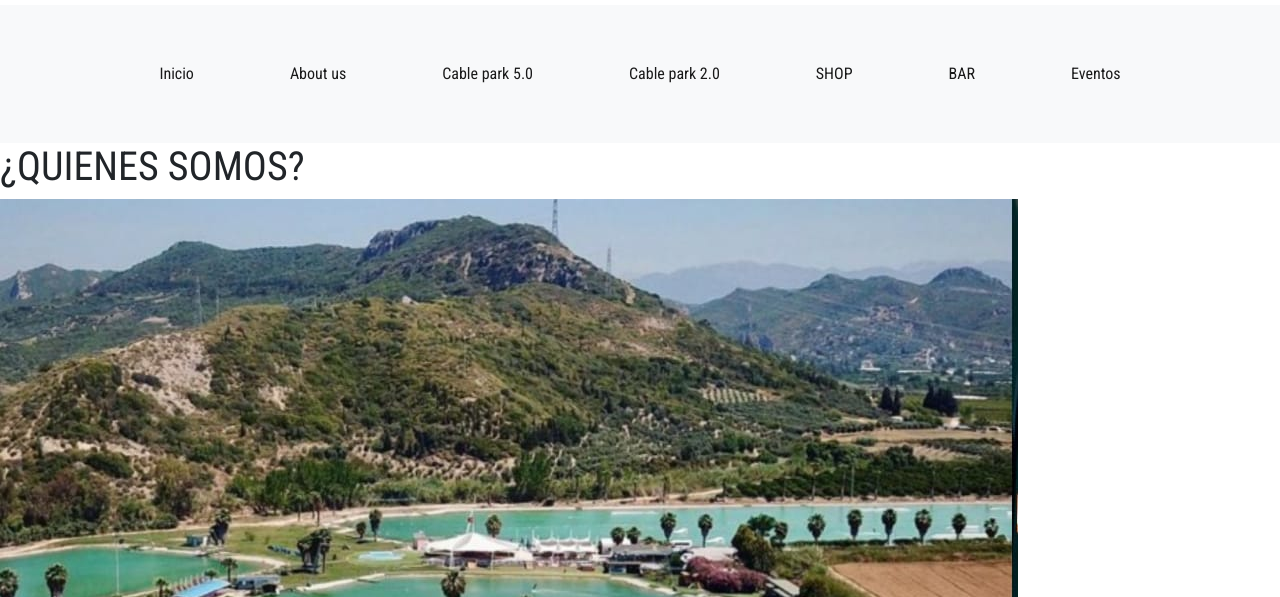
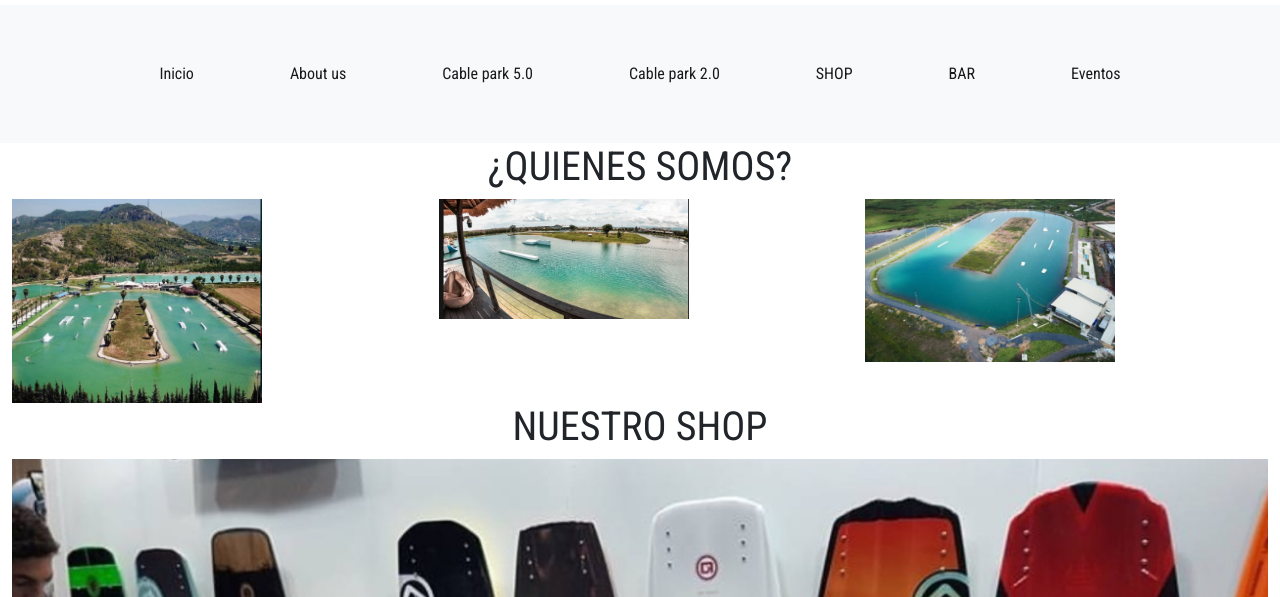
Before and after one commit to antonaon/wake_repo, a website: page pages/Aboutus.html in a window 1280 px wide. Shown: the part 203-800 px from the top of the page. Drawn offline with nearby package versions, Linux system fonts and the light colour scheme; a web font is replaced by a local one.

Commit message:
agrego fotos al About us

```diff
--- a/pages/Aboutus.html
+++ b/pages/Aboutus.html
@@ -55,8 +55,18 @@
     <main>
         <!--quienes somos-->
             <h1>¿QUIENES SOMOS?</h1>
-        <img class="img-fluid" src="../assets/fotos/wake 4.jpg" alt="park">
-        <br>
+            <div class="container-fluid ">
+              <div class="row">
+          <div class="col-sm-12 col-md-6 col-xl-4">
+              <img  class="imagenShop" src="../assets/fotos/wake 4.jpg" alt="">
+          </div>
+          <div class="col-sm-12 col-md-6 col-xl-4">
+              <img  class="imagenShop" src="../assets/fotos/wake5.jpg" alt="">
+          </div>
+          <div class="col-sm-12 col-md-6 col-xl-4">
+              <img  class="imagenShop" src="../assets/fotos/wake6.jpg" alt="">
+        </div>
+      </div>
         <!--info shop-->
             <h1>NUESTRO SHOP</h1>
         <img class="img-fluid" src="../assets/fotos/shop.jpg" alt="bar">
@@ -72,7 +82,7 @@
         <li><a href="https://goo.gl/maps/EyY6k1NQKi6TNkKg6" target="_blank">Google maps</a></li>
         <iframe class="googleMaps" src="https://www.google.com/maps/embed?pb=!1m18!1m12!1m3!1d3407.148214134371!2d-64.0771733848535!3d-31.354888981424693!2m3!1f0!2f0!3f0!3m2!1i1024!2i768!4f13.1!3m3!1m2!1s0x0%3A0x97d5b49e07b3ea93!2zMzHCsDIxJzE3LjYiUyA2NMKwMDQnMjkuOSJX!5e0!3m2!1ses-419!2sar!4v1643294611819!5m2!1ses-419!2sar" width="600" height="450" style="border:0;" allowfullscreen="" loading="lazy"></iframe>
       </ul>
-    </div>
+          </div>
     </footer>
         <!--bootstrap JS-->
         <script src="https://cdn.jsdelivr.net/npm/bootstrap@5.1.3/dist/js/bootstrap.bundle.min.js" integrity="sha384-ka7Sk0Gln4gmtz2MlQnikT1wXgYsOg+OMhuP+IlRH9sENBO0LRn5q+8nbTov4+1p" crossorigin="anonymous"></script>
--- a/scss/style.scss
+++ b/scss/style.scss
@@ -195,8 +195,11 @@
     }
   }
 
+h1{
+  text-align: center;
+}
 
-  /* html BAR*/
+/* html BAR*/
 
 
   .fotoBar{
```
Also changed, not shown: assets/fotos/wake5.jpg (added), assets/fotos/wake6.jpg (added), css/estilo.css.
